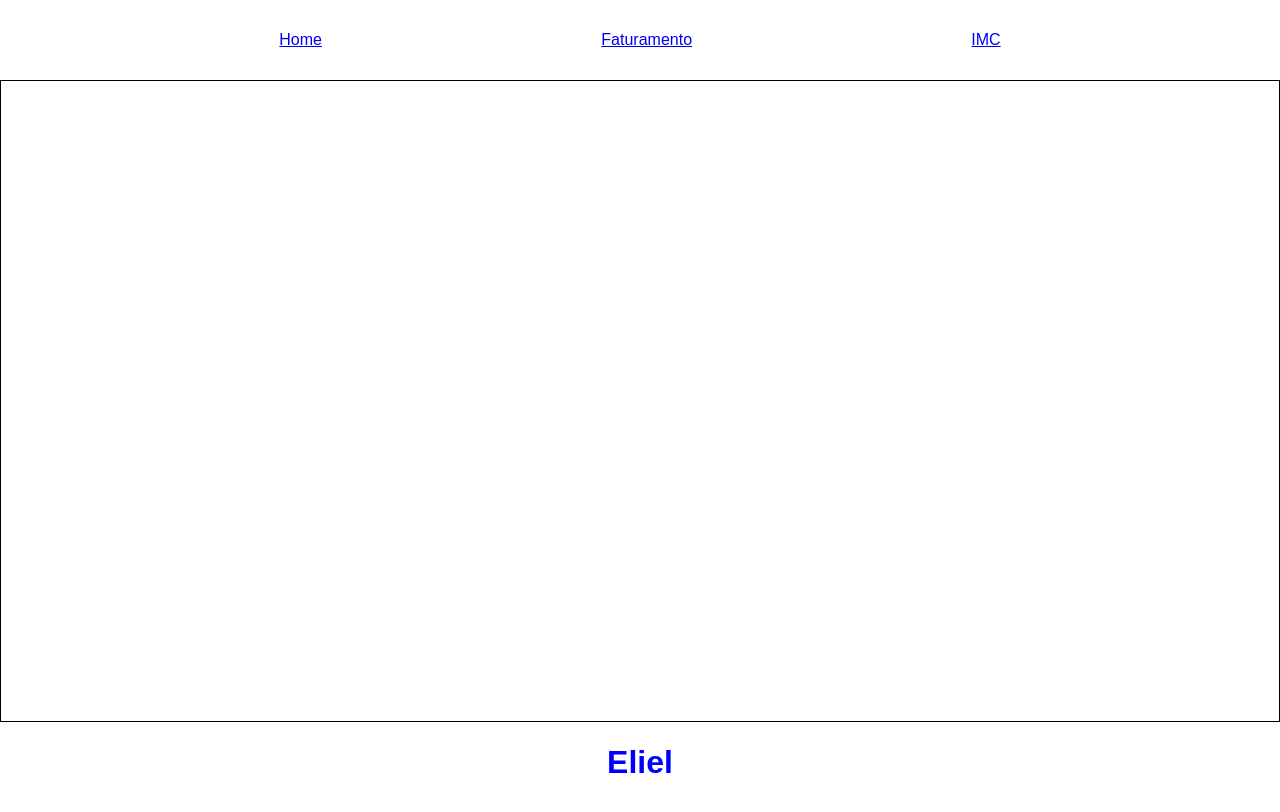
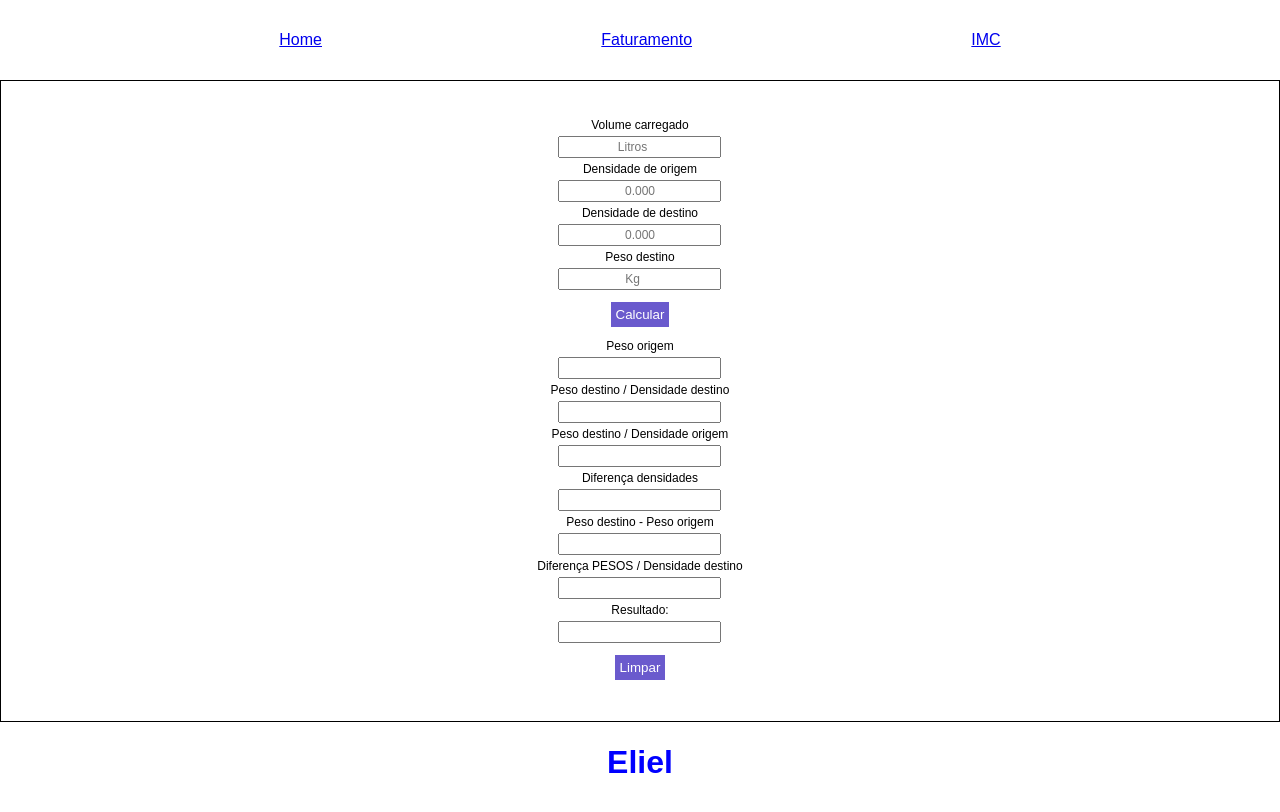
Before and after one commit to eliel1986/portal, a React (Create React App) app: page /seta in a window 1280 px wide. Shown: the top 812 px of the page. Built offline with nearby package versions, Linux system fonts and the light colour scheme.

Commit message:
rotas-faturamento

```diff
--- a/src/App.js
+++ b/src/App.js
@@ -1,10 +1,12 @@
 import { BrowserRouter as Router, Switch, Route } from "react-router-dom";
 import { Home } from "./pages/Home/Home";
-import { Faturamento } from "./pages/Faturamento/Faturamento";
 import { Imc } from "./pages/IMC/Imc";
 import { Navbar } from "./components/layout/Navbar";
 import { Footer } from "./components/layout/Footer";
 import { Main } from "./components/layout/styles";
+import { HomeFat } from "./pages/Faturamento/HomeFat";
+import { Peso } from "./pages/Faturamento/Peso";
+import { Seta } from "./pages/Faturamento/Seta";
 
 export function App() {
   return (
@@ -16,7 +18,13 @@ export function App() {
             <Home />
           </Route>
           <Route path="/faturamento">
-          <Faturamento />
+            <HomeFat />
+          </Route>
+          <Route path="/peso">
+            <Peso />
+          </Route>
+          <Route path="/seta">
+            <Seta />
           </Route>
           <Route path="/imc">
             <Imc />
--- /dev/null
+++ b/src/pages/Faturamento/HomeFat.js
@@ -0,0 +1,10 @@
+import { Link } from "react-router-dom";
+
+export function HomeFat() {
+    return (
+        <div>
+            <Link to="/peso">Peso</Link>
+            <Link to="/seta">Seta</Link>
+        </div>
+    )
+}
--- a/src/pages/Faturamento/Faturamento.js
+++ b/src/pages/Faturamento/Peso.js
@@ -1,6 +1,9 @@
-export function Faturamento() {
+import { Global } from "./styles";
+
+export function Peso() {
   return (
     <form>
+      <Global>
       <div>
         <p>Densidade de origem</p>
         <input type="text" id="dens_orig" placeholder="0.000"></input>
@@ -31,9 +34,10 @@ export function Faturamento() {
 
         <p>Resultado:</p>
         <input type="text" id="result" ></input>
-
+        <p></p>
         <button id="clean" type="reset" onClick={reset}>Limpar</button>
       </div>
+      </Global>
     </form>
 
   )
--- /dev/null
+++ b/src/pages/Faturamento/Seta.js
@@ -0,0 +1,123 @@
+import { Global } from "./styles";
+
+export function Seta() {
+    return (
+        <form>
+            <Global>
+                <div>
+                    <p>Volume carregado</p>
+                    <input type="number" id="vol_orig" placeholder="Litros"></input>
+                    <p>Densidade de origem</p>
+                    <input type="text" id="dens_orig" placeholder="0.000"></input>
+                    <p>Densidade de destino</p>
+                    <input type="text" id="dens_dest" placeholder="0.000"></input>
+                    <p>Peso destino</p>
+                    <input type="number" id="peso_dest" placeholder="Kg"></input>
+                    <p></p>
+                    <button id="btn_calc" type="button" onClick={calculo}>Calcular</button>
+
+                    <p>Peso origem</p>
+                    <input type="text" id="peso_orig"></input>
+
+                    <p>Peso destino / Densidade destino</p>
+                    <input type="text" id="pDest_dDest"></input>
+
+                    <p>Peso destino / Densidade origem</p>
+                    <input type="text" id="pDest_dOrig"></input>
+
+                    <p>Diferença densidades</p>
+                    <input type="text" id="dif_Dens"></input>
+
+                    <p>Peso destino - Peso origem</p>
+                    <input type="text" id="pDest_pOrig"></input>
+
+                    <p>Diferença PESOS / Densidade destino</p>
+                    <input type="text" id="dif_Peso"></input>
+
+                    <p>Resultado:</p>
+                    <input type="text" id="result" ></input>
+                    <p></p>
+                    <button id="clean" type="reset" onClick={reset}>Limpar</button>
+                </div>
+            </Global>
+        </form>
+
+    )
+
+    function reset() {
+        document.getElementById('result').style.backgroundColor = '';
+        document.getElementById('dif_Dens').style.backgroundColor = '';
+        document.getElementById('pDest_pOrig').style.backgroundColor = '';
+        document.getElementById('dif_Peso').style.backgroundColor = '';
+    }
+
+    function calculo() {
+        const densOrig = document.getElementById('dens_orig').value;
+        const densDest = document.getElementById('dens_dest').value;
+        const volOrig = document.getElementById('vol_orig').value;
+        const pesoDest = document.getElementById('peso_dest').value;
+
+        if (densDest !== '' && pesoDest !== '' && densOrig !== '' && volOrig !== '') { //validação do preenchimento
+            const vol_orig_peso = (volOrig * densOrig);
+
+            document.getElementById('peso_orig').value = `${vol_orig_peso} kilos`;
+
+            const pesoDest_densDest = (pesoDest / densDest).toFixed(0);
+
+            document.getElementById('pDest_dDest').value = `${pesoDest_densDest} litros`;
+
+            const pesoDest_densOrig = (pesoDest / densOrig).toFixed(0);
+
+            document.getElementById('pDest_dOrig').value = `${pesoDest_densOrig} litros`;
+
+            const dif_Dens = (pesoDest_densDest - pesoDest_densOrig).toFixed(0);
+
+            if (dif_Dens < 0) {
+                document.getElementById('dif_Dens').style.backgroundColor = 'red';
+            }
+            else {
+                document.getElementById('dif_Dens').style.backgroundColor = 'green';
+            }
+
+            document.getElementById('dif_Dens').value = `${dif_Dens} litros`;
+
+            const difPesos = (pesoDest - vol_orig_peso).toFixed(0);
+
+            document.getElementById('pDest_pOrig').value = `${difPesos} Kilos`;
+
+            if (difPesos < 0) {
+                document.getElementById('pDest_pOrig').style.backgroundColor = 'red';
+            }
+            else {
+                document.getElementById('pDest_pOrig').style.backgroundColor = 'green';
+            }
+
+            const difPesosdensDest = (difPesos / densDest).toFixed(0);
+
+            document.getElementById('dif_Peso').value = `${difPesosdensDest} litros`;
+
+            if (difPesosdensDest < 0) {
+                document.getElementById('dif_Peso').style.backgroundColor = 'red';
+            }
+            else {
+                document.getElementById('dif_Peso').style.backgroundColor = 'green';
+            }
+
+            const apurado = Number(dif_Dens) + Number(difPesosdensDest);
+
+            document.getElementById('result').value = `${apurado} litros`;
+
+            if (apurado < 0) {
+                document.getElementById('result').style.backgroundColor = 'red';
+            }
+            else {
+                document.getElementById('result').style.backgroundColor = 'green';
+            }
+        }
+        else {
+            document.getElementById('result').value = 'Preencha todos os dados!!!';
+
+            document.getElementById('result').style.backgroundColor = 'yellow';
+        }
+    }
+}
--- /dev/null
+++ b/src/pages/Faturamento/styles.js
@@ -0,0 +1,118 @@
+import styled from 'styled-components';
+
+export const Global = styled.body`
+
+/* body {
+    background-color: grey;
+    text-align: center;
+}
+
+@media screen and (min-width: 0px) and (max-width: 270px) {
+    .box {
+        width: 80vw;
+        margin: auto;
+        font-size: 11px;
+    }
+
+    button {
+        width: 40vw;
+    }
+
+    input {
+        width: 40vw;
+    }
+}
+
+@media screen and (min-width: 271px) and (max-width: 400px) {
+    .box {
+        width: 80vw;
+        margin: auto;
+        font-size: 15px;
+    }
+
+    button {
+        width: 40vw;
+    }
+
+    input {
+        font-size: 16px;
+        width: 40vw;
+        height: 20px;
+    }
+}
+
+@media screen and (min-width: 401px) and (max-width: 600px) {
+    .box {
+        width: 60vw;
+        margin: auto;
+        font-size: 17px;
+    }
+
+    button {
+        width: 30vw;
+    }
+
+    input {
+        width: 30vw;
+    }
+}
+
+@media screen and (min-width: 601px) {
+    .box {
+        width: 250px;
+        margin: auto;
+        font-size: 17px;
+    }
+
+    button {
+        width: 130px;
+    }
+
+    input {
+        width: 130px;
+    }
+}
+
+.box {
+    background-color: rgba(0, 0, 0, 0.6);
+    padding: 5px;
+    color: white;
+} */
+
+p {
+    margin: 4px;
+    font-size: 12px;
+
+}
+
+input {
+    text-align: center;
+     padding: 2px;
+    outline: none;
+    font-size: 12px;
+}
+
+button {
+    background-color: slateblue;
+    margin-top: 8px;
+    margin-bottom: 8px;
+    padding: 5px;
+    border: none;
+    /* outline: none; */
+    color: white;
+    cursor: pointer;
+    transition: 0.5s;
+}
+
+button:hover {
+    background-color: cornflowerblue;
+}
+
+/* button#op {
+    margin-bottom: 5px;
+}    */
+
+
+
+
+`
```
Lines whose indentation alone changed are shown as unchanged.
